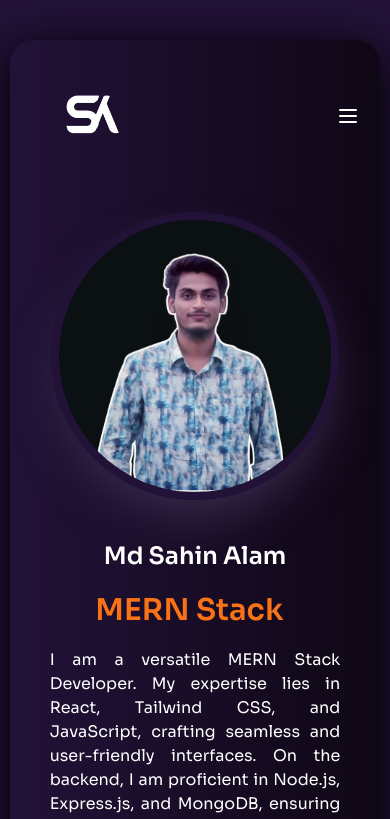
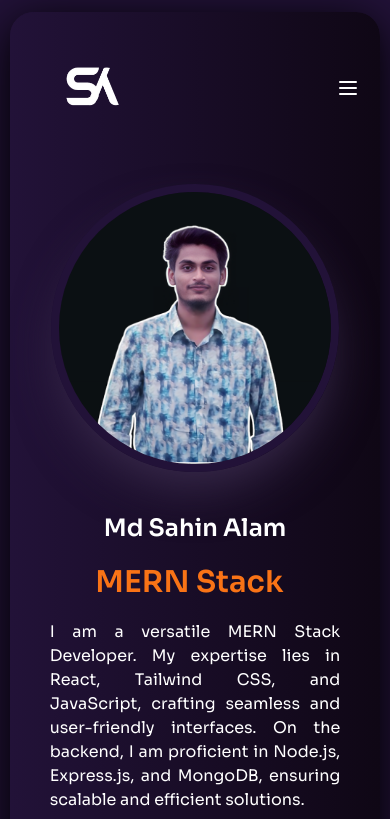
Before and after one commit to sahin404/sahin-portfolio, a React (Vite) app: page / in a window 390 px wide. Shown: the top 819 px of the page. Built offline with nearby package versions, Linux system fonts and the light colour scheme.

Commit message:
layout margin correction

```diff
--- a/src/layout/Main.jsx
+++ b/src/layout/Main.jsx
@@ -4,7 +4,7 @@ import { Navbar } from "../pages/Home/Navbar"
 const Main = () => {
   return (
     <div className="min-h-screen flex items-center">
-      <div className="bg-gradient-to-l from-[#0F0715] to-[#221238] w-[95%] my-10 lg:my-0 min-h-[90vh] mx-auto rounded-3xl shadow-[0px_10px_50px_rgba(0,0,0,1)] drop-shadow-lg font-sora">
+      <div className="bg-gradient-to-l from-[#0F0715] to-[#221238] w-[95%] my-3 lg:my-0 min-h-[90vh] mx-auto rounded-3xl shadow-[0px_10px_50px_rgba(0,0,0,1)] drop-shadow-lg font-sora">
         <Navbar></Navbar>
         <Outlet></Outlet>
       </div>
```
